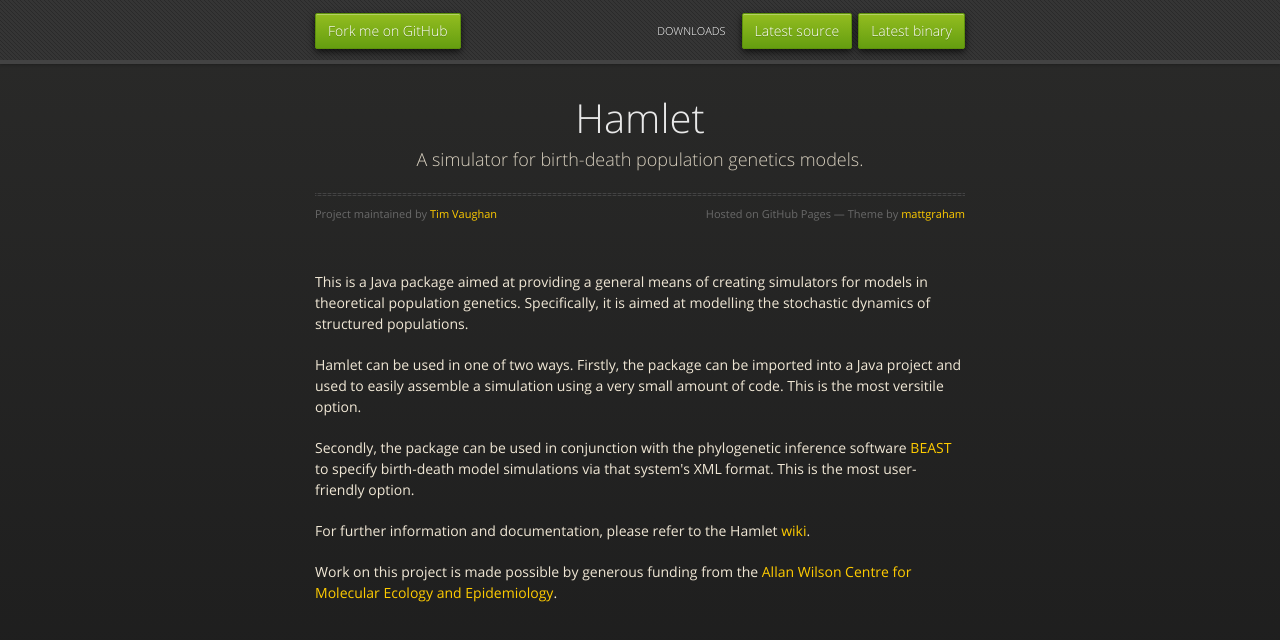
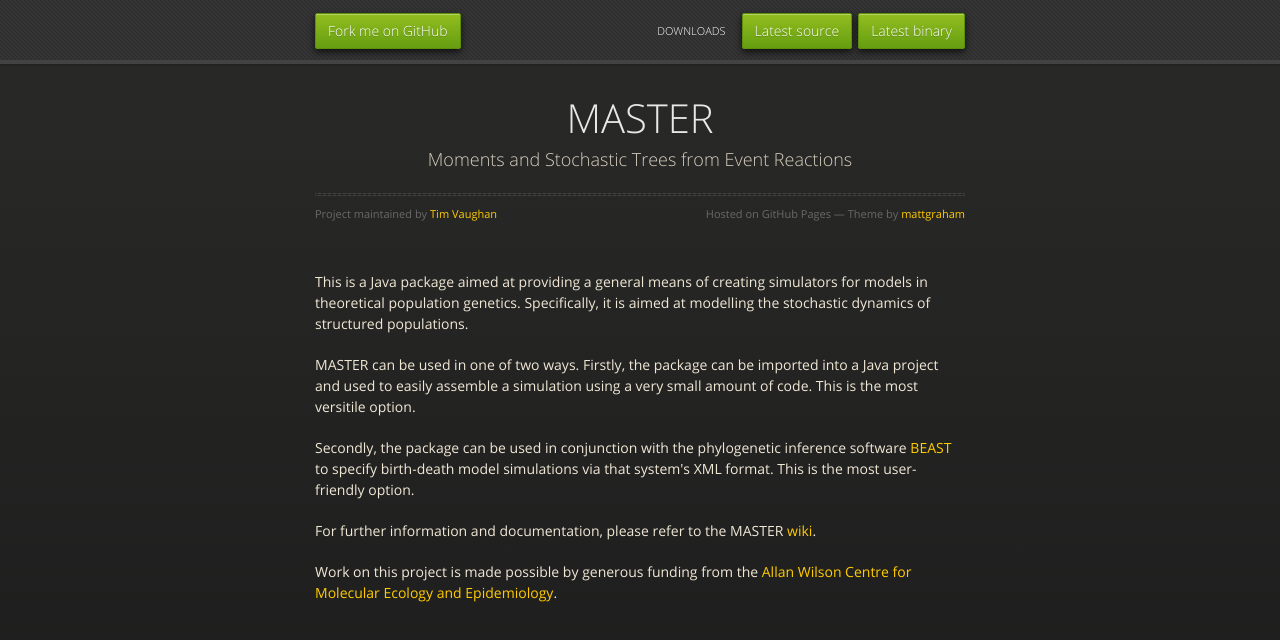
Before and after one commit to tgvaughan/MASTER, a plain HTML site: page index.html in a window 1280 px wide. Drawn offline with nearby package versions, Linux system fonts and the light colour scheme.

Commit message:
Updated name from Hamlet to MASTER.

```diff
--- a/index.html
+++ b/index.html
@@ -31,8 +31,8 @@
 
       <section>
         <div id="title">
-          <h1>Hamlet</h1>
-          <p>A simulator for birth-death population genetics models.</p>
+          <h1>MASTER</h1>
+          <p>Moments and Stochastic Trees from Event Reactions</p>
           <hr>
           <span class="credits left">Project maintained by <a href="https://github.com/tgvaughan">Tim Vaughan</a></span>
           <span class="credits right">Hosted on GitHub Pages &mdash; Theme by <a href="http://twitter.com/#!/michigangraham">mattgraham</a></span>
@@ -42,7 +42,7 @@
 simulators for models in theoretical population genetics.  Specifically, it is
 aimed at modelling the stochastic dynamics of structured populations.</p>
 
-<p>Hamlet can be used in one of two ways.  Firstly, the package can be imported
+<p>MASTER can be used in one of two ways.  Firstly, the package can be imported
 into a Java project and used to easily assemble a simulation using a very
 small amount of code.  This is the most versitile option.</p>
 
@@ -51,8 +51,8 @@ software <a href="http://code.google.com/p/beast2/">BEAST</a> to specify birth-d
 model simulations via that system's XML format. This is the most user-friendly
 option.</p>
 
-<p>For further information and documentation, please refer to the Hamlet
-<a href="http://www.github.com/tgvaughan/Hamlet/wiki">wiki</a>.</p>
+<p>For further information and documentation, please refer to the MASTER
+<a href="http://www.github.com/tgvaughan/MASTER/wiki">wiki</a>.</p>
 
 <p>Work on this project is made possible by generous funding from the
 <a href="http://www.allanwilsoncentre.ac.nz/">Allan Wilson Centre
```
